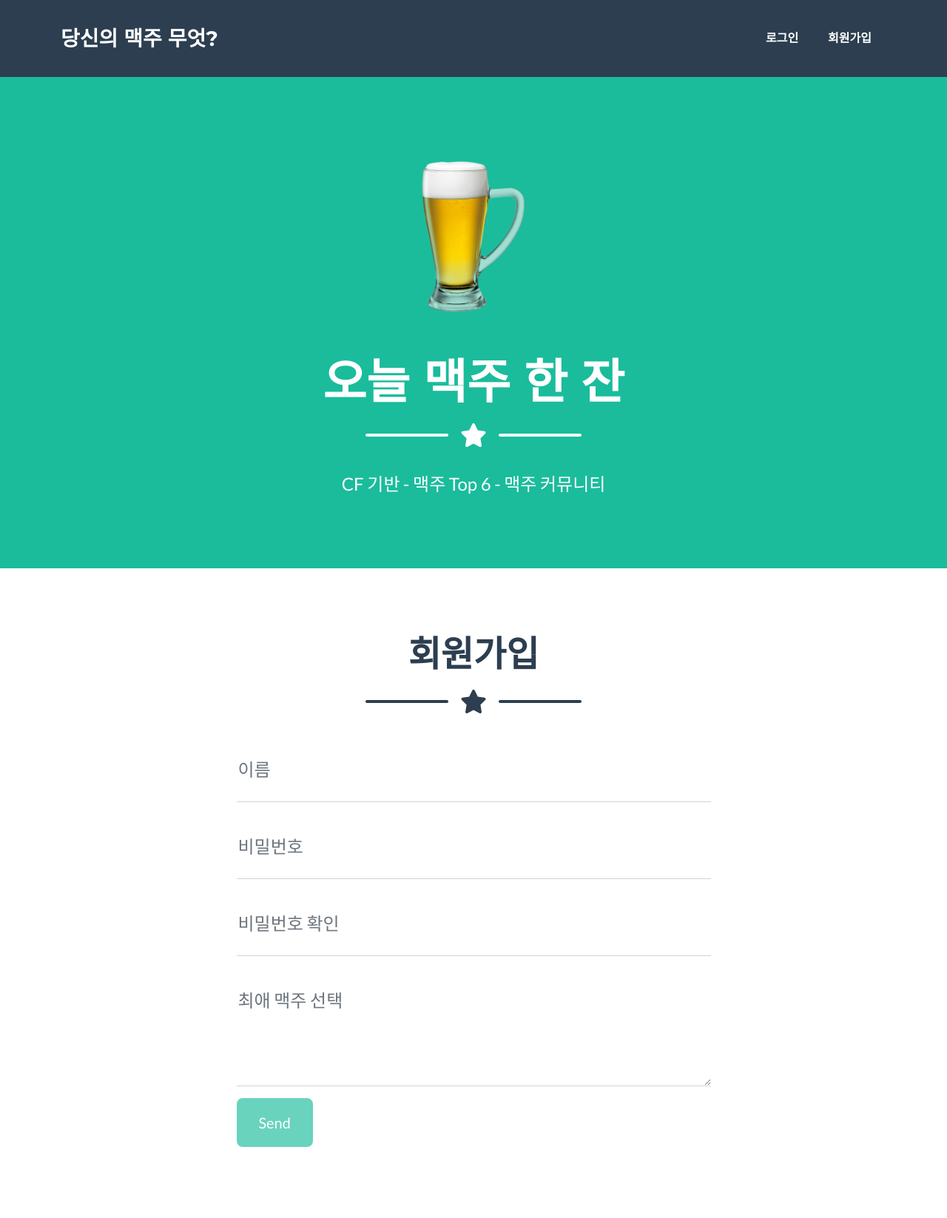
After one commit to PacaSim/Beer_Recommendation_system, a Flask app: page /register in a window 1280 px wide. The commit adds this page. Shown: the whole page at 74% size. Run offline with Flask 3, Linux system fonts and the light colour scheme; some libraries are stand-ins or nearby versions.

Commit message:
update ui

```diff
--- a/Web/server.py
+++ b/Web/server.py
@@ -6,8 +6,15 @@ app = Flask(__name__)
 
 @app.route("/")
 def index():
+  return render_template('index.html')
 
-  return render_template('index.html')
+@app.route('/register')
+def register():
+   return render_template('register.html')
+
+@app.route('/login')
+def login():
+   return render_template('login.html')
 
 if __name__ == '__main__':
     app.run(debug=True)
--- /dev/null
+++ b/Web/templates/register.html
@@ -0,0 +1,135 @@
+<!DOCTYPE html>
+<html lang="en">
+    <head>
+        <meta charset="utf-8" />
+        <meta name="viewport" content="width=device-width, initial-scale=1, shrink-to-fit=no" />
+        <meta name="description" content="" />
+        <meta name="author" content="" />
+        <title>Freelancer - Start Bootstrap Theme</title>
+        <!-- Favicon-->
+        <link rel="icon" type="image/x-icon" href="/static/assets/favicon.ico" />
+        <!-- Font Awesome icons (free version)-->
+        <script src="https://use.fontawesome.com/releases/v6.3.0/js/all.js" crossorigin="anonymous"></script>
+        <!-- Google fonts-->
+        <link href="https://fonts.googleapis.com/css?family=Montserrat:400,700" rel="stylesheet" type="text/css" />
+        <link href="https://fonts.googleapis.com/css?family=Lato:400,700,400italic,700italic" rel="stylesheet" type="text/css" />
+        <!-- Core theme CSS (includes Bootstrap)-->
+        <link href="/static/css/styles.css" rel="stylesheet" />
+    </head>
+
+    <body id="page-top">
+
+      <!-- Navigation-->
+      <nav class="navbar navbar-expand-lg bg-secondary text-uppercase fixed-top" id="mainNav">
+          <div class="container">
+              <a class="navbar-brand" href="/">당신의 맥주 무엇?</a>
+              <button class="navbar-toggler text-uppercase font-weight-bold bg-primary text-white rounded" type="button" data-bs-toggle="collapse" data-bs-target="#navbarResponsive" aria-controls="navbarResponsive" aria-expanded="false" aria-label="Toggle navigation">
+                  Menu
+                  <i class="fas fa-bars"></i>
+              </button>
+              <div class="collapse navbar-collapse" id="navbarResponsive">
+                  <ul class="navbar-nav ms-auto">
+                      <li class="nav-item mx-0 mx-lg-1"><a class="nav-link py-3 px-0 px-lg-3 rounded" href="{{url_for('login')}}">로그인</a></li>
+                      <li class="nav-item mx-0 mx-lg-1"><a class="nav-link py-3 px-0 px-lg-3 rounded" href="Web\templates\register.html">회원가입</a></li>
+                  </ul>
+              </div>
+          </div>
+      </nav>
+
+      <header class="masthead bg-primary text-white text-center">
+        <div class="container d-flex align-items-center flex-column">
+            <!-- Masthead Avatar Image-->
+            <img class="masthead-avatar mb-5" src="/static/assets/img/beer_icon.png" alt="..." />
+            <!-- Masthead Heading-->
+            <h1 class="masthead-heading text-uppercase mb-0">오늘 맥주 한 잔</h1>
+            <!-- Icon Divider-->
+            <div class="divider-custom divider-light">
+                <div class="divider-custom-line"></div>
+                <div class="divider-custom-icon"><i class="fas fa-star"></i></div>
+                <div class="divider-custom-line"></div>
+            </div>
+            <!-- Masthead Subheading-->
+            <p class="masthead-subheading font-weight-light mb-0">CF 기반 - 맥주 Top 6 - 맥주 커뮤니티</p>
+        </div>
+    </header>
+
+      <section class="page-section" id="contact">
+        <div class="container">
+            <!-- Contact Section Heading-->
+            <h2 class="page-section-heading text-center text-uppercase text-secondary mb-0">회원가입</h2>
+            <!-- Icon Divider-->
+            <div class="divider-custom">
+                <div class="divider-custom-line"></div>
+                <div class="divider-custom-icon"><i class="fas fa-star"></i></div>
+                <div class="divider-custom-line"></div>
+            </div>
+            <!-- Contact Section Form-->
+            <div class="row justify-content-center">
+                <div class="col-lg-8 col-xl-7">
+                    <!-- * * * * * * * * * * * * * * *-->
+                    <!-- * * SB Forms Contact Form * *-->
+                    <!-- * * * * * * * * * * * * * * *-->
+                    <!-- This form is pre-integrated with SB Forms.-->
+                    <!-- To make this form functional, sign up at-->
+                    <!-- https://startbootstrap.com/solution/contact-forms-->
+                    <!-- to get an API token!-->
+                    <form id="contactForm" data-sb-form-api-token="API_TOKEN">
+                        <!-- Name input-->
+                        <div class="form-floating mb-3">
+                            <input class="form-control" id="name" type="text" placeholder="Enter your name..." data-sb-validations="required" />
+                            <label for="name">이름</label>
+                            <div class="invalid-feedback" data-sb-feedback="name:required">이름은 필수 입력입니다.</div>
+                        </div>
+                        <!-- Email address input-->
+                        <div class="form-floating mb-3">
+                            <input class="form-control" id="email" type="email" placeholder="name@example.com" data-sb-validations="required,email" />
+                            <label for="email">비밀번호</label>
+                            <div class="invalid-feedback" data-sb-feedback="email:required">비밀번호는 필수 입력입니다.</div>
+                        </div>
+                        <!-- Phone number input-->
+                        <div class="form-floating mb-3">
+                            <input class="form-control" id="phone" type="tel" placeholder="(123) 456-7890" data-sb-validations="required" />
+                            <label for="phone">비밀번호 확인</label>
+                            <div class="invalid-feedback" data-sb-feedback="phone:required">일치하지 않습니다.</div>
+                        </div>
+                        <!-- Message input-->
+                        <div class="form-floating mb-3">
+                            <textarea class="form-control" id="message" type="text" placeholder="Enter your message here..." style="height: 10rem" data-sb-validations="required"></textarea>
+                            <label for="message">최애 맥주 선택</label>
+                            <div class="invalid-feedback" data-sb-feedback="message:required">반드시 선택하셔야합니다.</div>
+                        </div>
+                        <!-- Submit success message-->
+                        <!---->
+                        <!-- This is what your users will see when the form-->
+                        <!-- has successfully submitted-->
+                        <div class="d-none" id="submitSuccessMessage">
+                            <div class="text-center mb-3">
+                                <div class="fw-bolder">Form submission successful!</div>
+                                To activate this form, sign up at
+                                <br />
+                                <a href="https://startbootstrap.com/solution/contact-forms">https://startbootstrap.com/solution/contact-forms</a>
+                            </div>
+                        </div>
+                        <!-- Submit error message-->
+                        <!---->
+                        <!-- This is what your users will see when there is-->
+                        <!-- an error submitting the form-->
+                        <div class="d-none" id="submitErrorMessage"><div class="text-center text-danger mb-3">Error sending message!</div></div>
+                        <!-- Submit Button-->
+                        <button class="btn btn-primary btn-xl disabled" id="submitButton" type="submit">Send</button>
+                    </form>
+                </div>
+            </div>
+        </div>
+    </section>
+
+    <script src="https://cdn.jsdelivr.net/npm/bootstrap@5.2.3/dist/js/bootstrap.bundle.min.js"></script>
+        <!-- Core theme JS-->
+        <script src="js/scripts.js"></script>
+        <!-- * * * * * * * * * * * * * * * * * * * * * * * * * * * * * * * * * * * * * * * *-->
+        <!-- * *                               SB Forms JS                               * *-->
+        <!-- * * Activate your form at https://startbootstrap.com/solution/contact-forms * *-->
+        <!-- * * * * * * * * * * * * * * * * * * * * * * * * * * * * * * * * * * * * * * * *-->
+        <script src="https://cdn.startbootstrap.com/sb-forms-latest.js"></script>
+    </body>
+</html>
```
Also changed, not shown: Web/templates/index.html (+13 -13 lines), Web/templates/login.html (added, +124 -0 lines), Web/static/assets/img/beer_icon.png.
